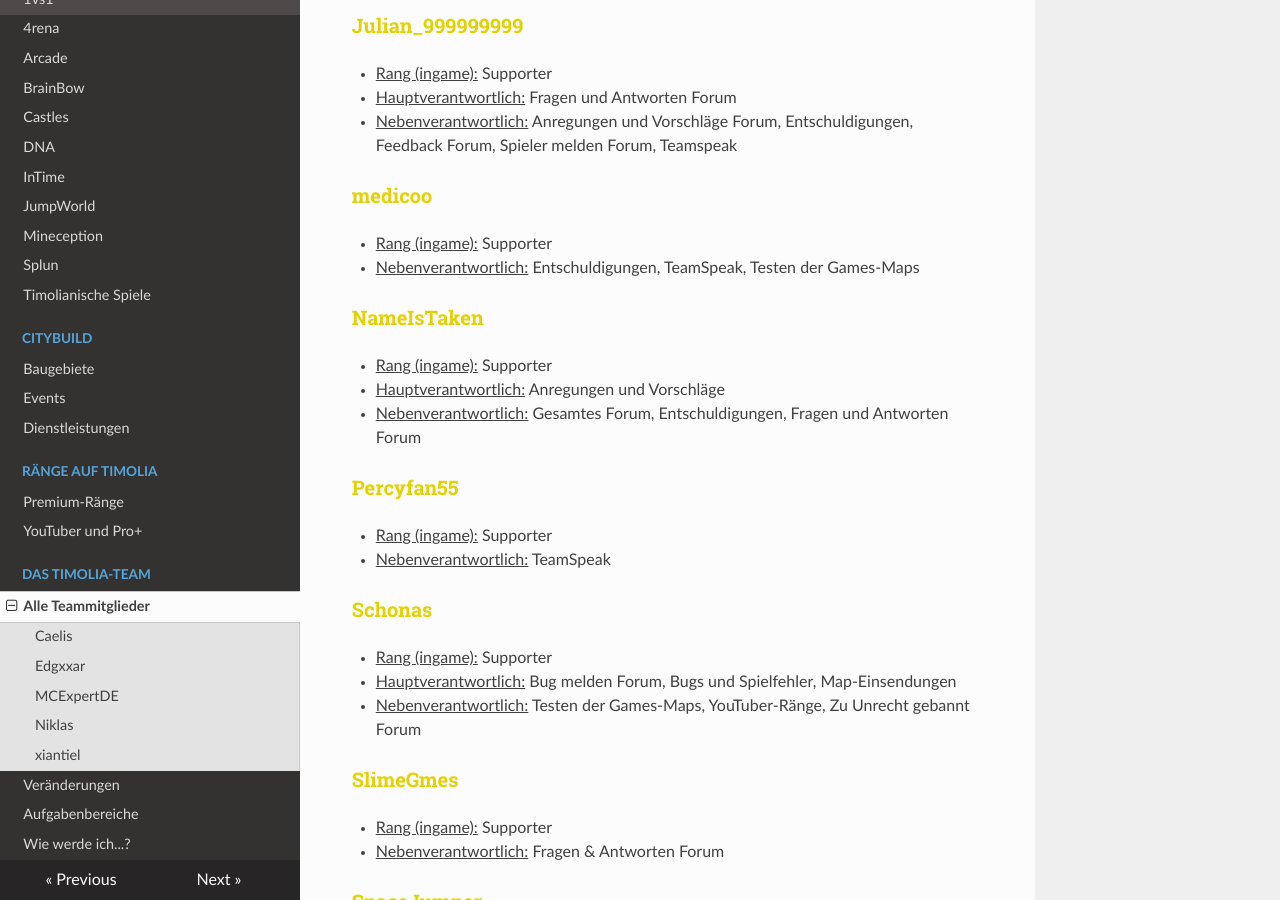
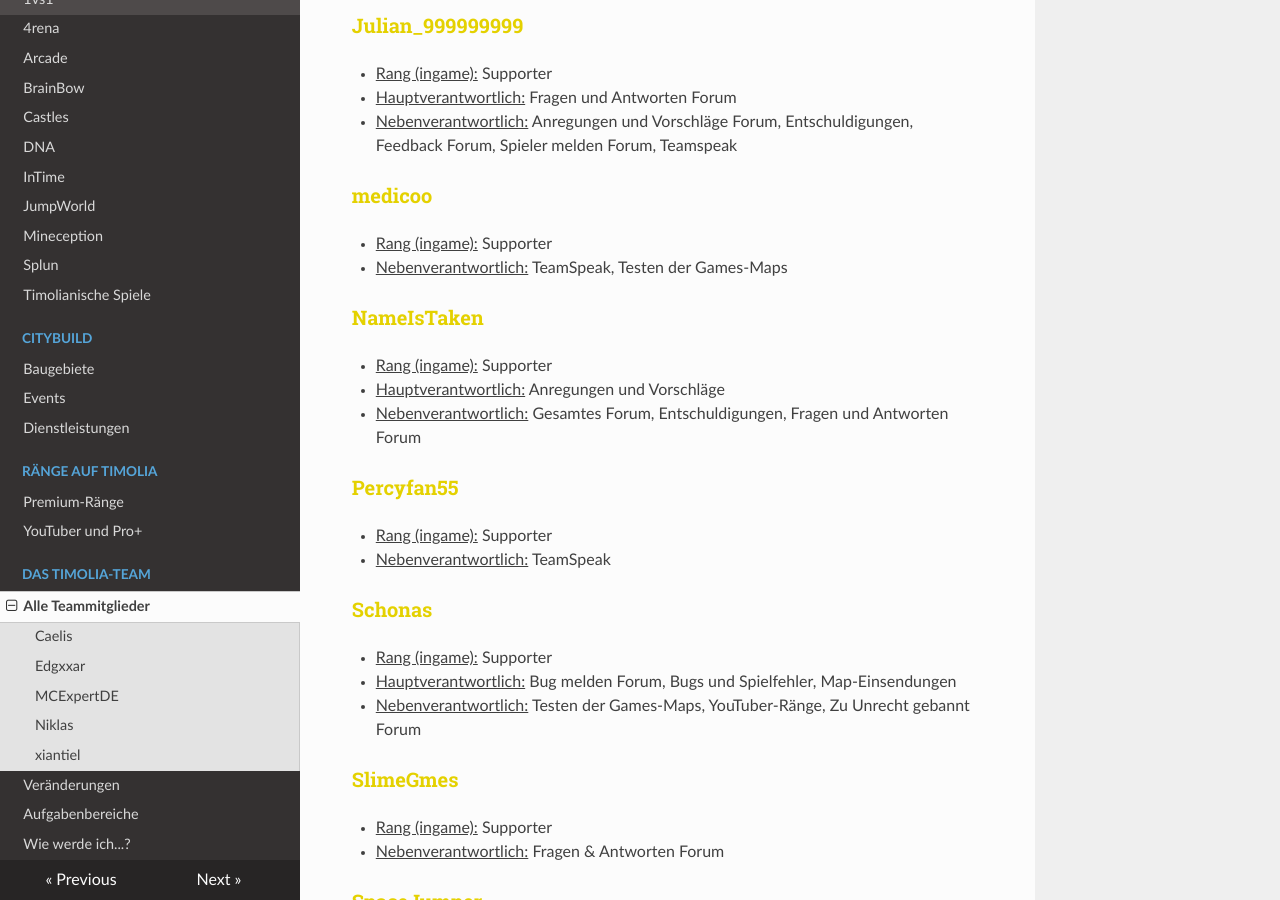
Before and after one commit to TimoliaDE/HowTo, an MkDocs documentation site: the page built from docs/team/members.md, in a window 1280 px wide and 900 px high, scrolled down 5545 px. Built offline with MkDocs 1.6.1, drawn with Linux system fonts in a browser that asks for light colours; nearby versions of some CDN libraries; old or Windows-style settings are respelled for this version of MkDocs.

Commit message:
Update members.md

```diff
--- a/docs/team/members.md
+++ b/docs/team/members.md
@@ -179,7 +179,7 @@ Sie stehen für alle grundlegenden Fragen und Reports zur Verfügung und sind di
 
 ###<strong><span style="color:#E4D100">medicoo</span></strong>
 - <u>Rang (ingame):</u> Supporter
-- <u>Nebenverantwortlich:</u> Entschuldigungen, TeamSpeak, Testen der Games-Maps
+- <u>Nebenverantwortlich:</u> TeamSpeak, Testen der Games-Maps
 
 ###<strong><span style="color:#E4D100">NameIsTaken</span></strong>
 - <u>Rang (ingame):</u> Supporter
```
